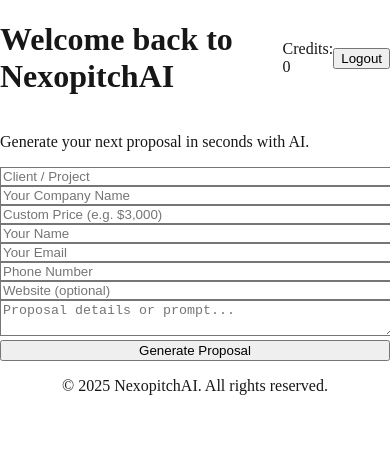
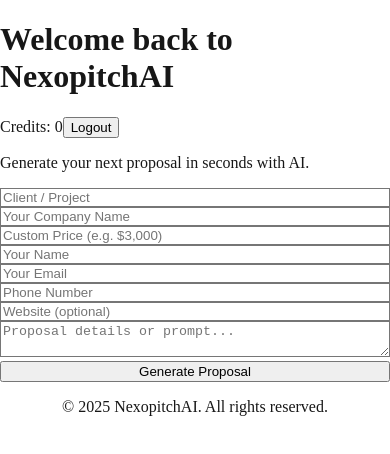
Before and after one commit to pasovacoin/nexopitchAI, a Next.js app: page /dashboard in a window 390 px wide. Shown: the top 454 px of the page. Built offline with nearby package versions, Linux system fonts and the light colour scheme; no server answers; the database is empty.

Commit message:
Fix layout overflow and clean global styles

```diff
--- a/app/dashboard/page.js
+++ b/app/dashboard/page.js
@@ -18,7 +18,6 @@
   const [senderPhone, setSenderPhone] = useState('')
   const [senderWebsite, setSenderWebsite] = useState('')
   const [credits, setCredits] = useState(0)
-
   const proposalRef = useRef(null)
 
   useEffect(() => {
@@ -66,7 +65,6 @@
       Create a business proposal for ${input} for ${clientName}.
       Mention it's from ${yourCompanyName || 'Our Team'}.
       Use a total price of ${customPrice || '$5,000'}.
-
       At the end, include this contact info:
       Name: ${senderName}
       Email: ${senderEmail}
@@ -91,22 +89,18 @@
   }
 
   return (
-    <main className="max-w-2xl mx-auto px-4 sm:px-6 py-8 space-y-6">
-      <div className="flex justify-between items-center mb-4">
+    <main className="max-w-2xl mx-auto px-4 py-8 w-full">
+      <div className="flex flex-wrap justify-between items-center mb-6">
         <h1 className="text-2xl font-bold">Welcome back to NexopitchAI</h1>
-        <div className="flex items-center gap-4">
+        <div className="flex gap-4 items-center">
           <span className="text-sm text-gray-600">Credits: {credits}</span>
-          <button onClick={logout} className="text-sm text-red-600 hover:underline">
-            Logout
-          </button>
+          <button onClick={logout} className="text-sm text-red-600 hover:underline">Logout</button>
         </div>
       </div>
 
-      <p className="text-gray-600 mb-4">
-        Generate your next proposal in seconds with AI.
-      </p>
+      <p className="text-gray-600 mb-6">Generate your next proposal in seconds with AI.</p>
 
-      <div className="bg-white dark:bg-gray-900 p-6 rounded shadow space-y-4">
+      <div className="bg-white dark:bg-gray-900 p-6 rounded shadow-md space-y-4">
         <input type="text" placeholder="Client / Project" value={clientName} onChange={e => setClientName(e.target.value)} className="w-full p-3 border rounded bg-white dark:bg-gray-800 text-black dark:text-white" />
         <input type="text" placeholder="Your Company Name" value={yourCompanyName} onChange={e => setYourCompanyName(e.target.value)} className="w-full p-3 border rounded bg-white dark:bg-gray-800 text-black dark:text-white" />
         <input type="text" placeholder="Custom Price (e.g. $3,000)" value={customPrice} onChange={e => setCustomPrice(e.target.value)} className="w-full p-3 border rounded bg-white dark:bg-gray-800 text-black dark:text-white" />
@@ -126,18 +120,16 @@
       </div>
 
       {proposal && (
-        <div className="bg-gray-100 dark:bg-gray-800 p-4 rounded border border-gray-300 dark:border-gray-700 mt-6" ref={proposalRef}>
+        <div className="mt-6 bg-gray-50 dark:bg-gray-800 p-4 rounded border border-gray-300 dark:border-gray-600" ref={proposalRef}>
           <pre className="whitespace-pre-wrap font-sans text-black dark:text-white">{proposal}</pre>
           <div className="flex gap-4 mt-4">
-            <button onClick={downloadPDF} className="bg-green-600 text-white px-4 py-2 rounded hover:bg-green-700">
-              Download PDF
-            </button>
+            <button onClick={downloadPDF} className="w-full bg-green-600 text-white px-4 py-2 rounded hover:bg-green-700">Download PDF</button>
           </div>
         </div>
       )}
 
-      <footer>
-        <p className="text-center text-sm text-secondary-600 dark:text-secondary-400 mt-10">
+      <footer className="pt-10 pb-4">
+        <p className="text-center text-sm text-secondary-600 dark:text-secondary-400">
           © {new Date().getFullYear()} NexopitchAI. All rights reserved.
         </p>
       </footer>
--- a/app/globals.css
+++ b/app/globals.css
@@ -2,19 +2,9 @@
 @tailwind components;
 @tailwind utilities;
 
-html, body {
-  max-width: 100vw;
-  overflow-x: hidden;
-}
-
 :root {
   --background: #ffffff;
   --foreground: #171717;
-}
-
-@theme inline {
-  --color-background: var(--background);
-  --color-foreground: var(--foreground);
   --font-sans: var(--font-geist-sans);
   --font-mono: var(--font-geist-mono);
 }
@@ -29,8 +19,20 @@
 body {
   background-color: var(--background);
   color: var(--foreground);
-  font-family: var(--font-geist-sans), sans-serif;
+  font-family: var(--font-sans), sans-serif;
   margin: 0;
   padding: 0;
   box-sizing: border-box;
 }
+
+/* Prevent horizontal scrolling */
+html, body {
+  max-width: 100vw;
+  overflow-x: hidden;
+}
+
+/* Optional: remove when not debugging layout */
+* {
+  box-sizing: border-box;
+  /* outline: 1px solid rgba(255, 0, 0, 0.2); */ /* Use only for debugging layout */
+}
--- a/app/page.js
+++ b/app/page.js
@@ -98,11 +98,13 @@
 
   return (
     <>
-      <main className="p-6 max-w-3xl mx-auto text-black dark:text-white bg-white dark:bg-gray-900">
+      <main className="w-full max-w-3xl mx-auto px-4 sm:px-6">
+
         <h1 className="text-2xl font-bold mb-4">nexopitchAI – Intelligent Proposal Generator</h1>
         <h2 className="text-xl font-semibold mb-2">Choose your Plan</h2>
 
-        <div className="flex flex-col gap-4 max-w-md">
+        <div className="flex flex-wrap justify-between w-full">
+
           <a
   href="https://stratoelevate.lemonsqueezy.com/buy/dbc3b108-9065-4a48-9898-e93dd559bd39"
   className="px-4 py-2 bg-primary-600 hover:bg-primary-700 dark:bg-primary-500 dark:hover:bg-primary-600 text-white rounded text-center"
```
